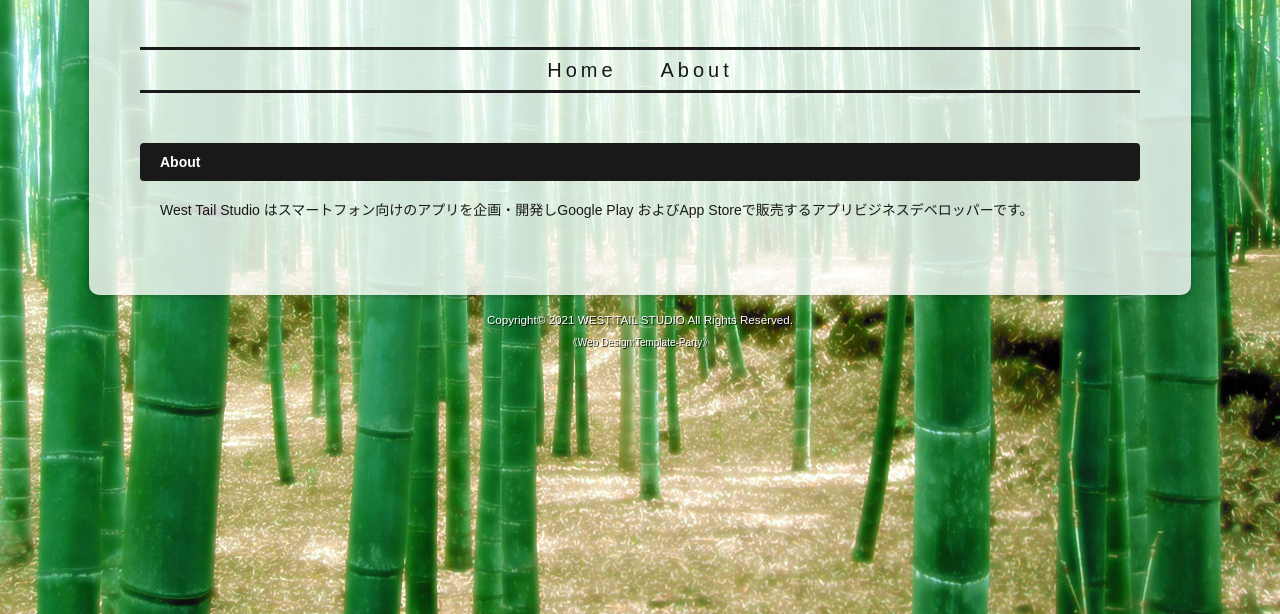
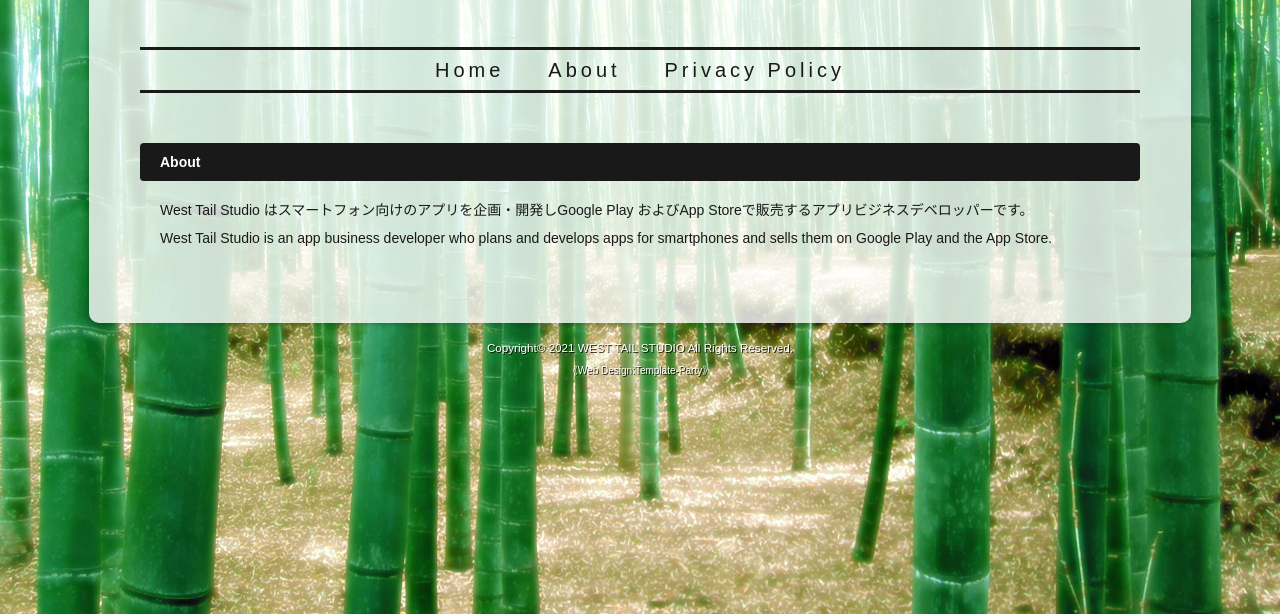
Before and after one commit to westtailstudio-9232020gh/westtailstudio-9232020gh.github.io, a plain HTML site: page docs/about.html in a window 1280 px wide. Shown: the part 186-800 px from the top of the page. Drawn offline with Linux system fonts and the light colour scheme.

Commit message:
contents update

```diff
--- a/docs/about.html
+++ b/docs/about.html
@@ -27,8 +27,9 @@
 <ul>
 <li><a href="index.html">Home</a></li>
 <li><a href="about.html">About</a></li>
+<li><a href="https://westtailstudio-9232020gh.github.io/wts_privacy-policy/">Privacy Policy</a></li>
 
-<!--- 今はまだ使わない
+<!--- 今はまだ使わない、使うときはProductsに変更
 <li><a href="gallery.html">Gallery</a></li>
 -->
 
@@ -38,7 +39,8 @@
 <section>
 
 <h2>About</h2>
-<p>West Tail Studio はスマートフォン向けのアプリを企画・開発しGoogle Play およびApp Storeで販売するアプリビジネスデベロッパーです。</p>
+<p>West Tail Studio はスマートフォン向けのアプリを企画・開発しGoogle Play およびApp Storeで販売するアプリビジネスデベロッパーです。
+<br>West Tail Studio is an app business developer who plans and develops apps for smartphones and sells them on Google Play and the App Store.</p>
 
 <!--
 <h2>tableサンプル</h2>
```
Also changed, not shown: docs/index.html (+3 -2 lines).
